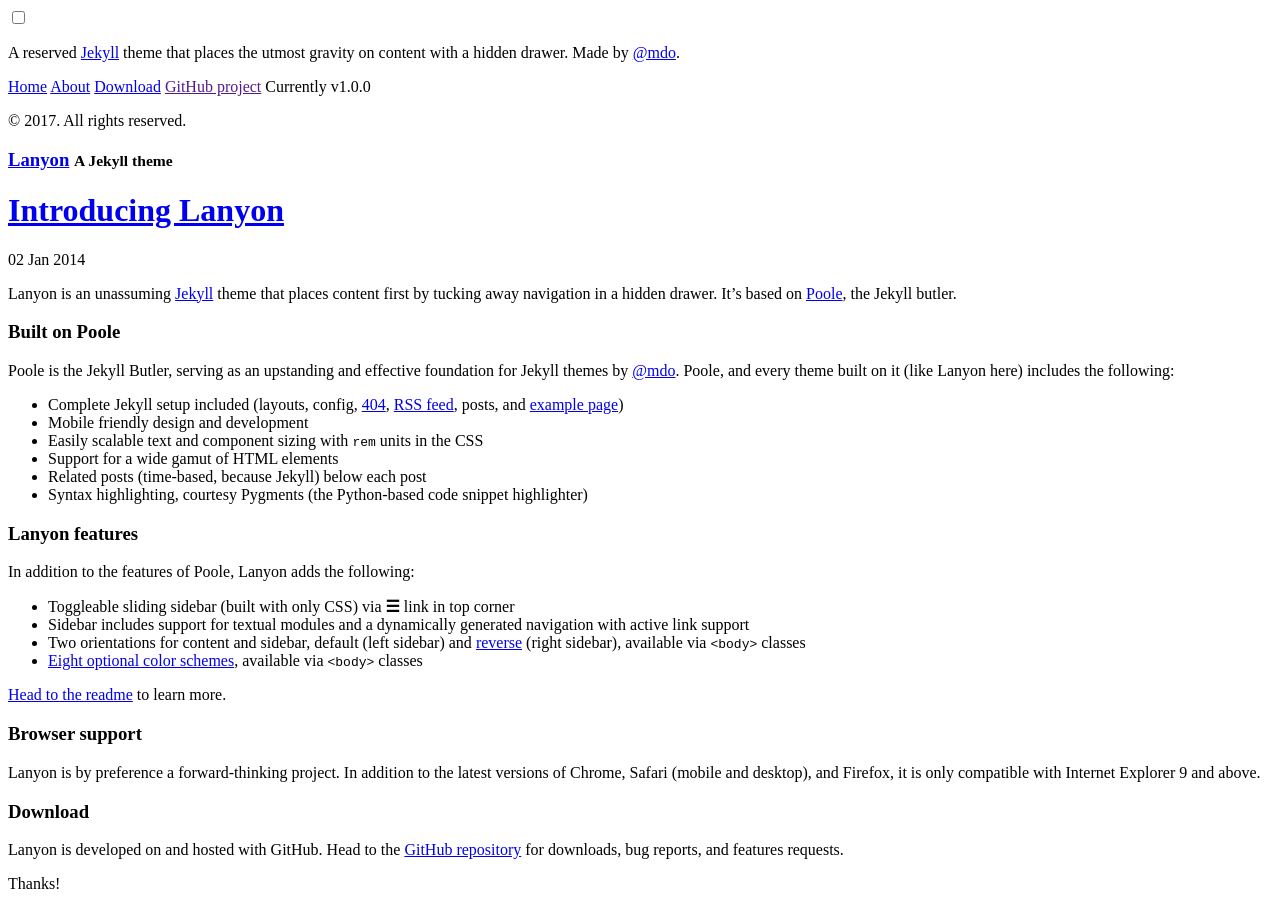
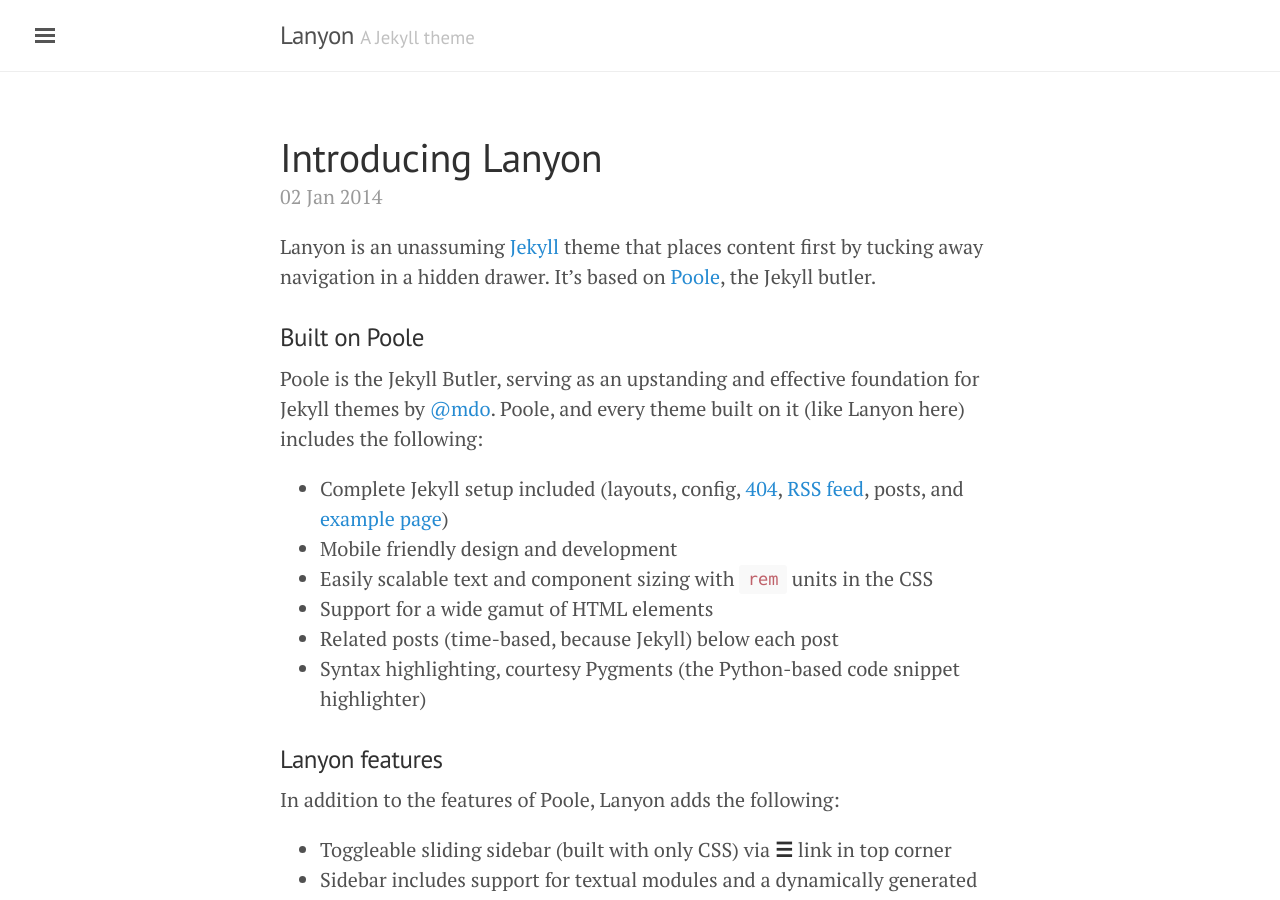
Before and after one commit to Desser/desser.github.io, a Jekyll site: the page built from news/index.html, in a window 1280 px wide and 900 px high. Built offline with Jekyll 4.4.1, drawn with Linux system fonts in a browser that asks for light colours; the list of posts is cut into pages by our own code; part of the change alters nothing that is shown.

```diff
--- a/news/_config.yml
+++ b/news/_config.yml
@@ -9,7 +9,7 @@ title:               Lanyon
 tagline:             'A Jekyll theme'
 description:         'A reserved <a href="http://jekyllrb.com" target="_blank">Jekyll</a> theme that places the utmost gravity on content with a hidden drawer. Made by <a href="https://twitter.com/mdo" target="_blank">@mdo</a>.'
 url:                 http://lanyon.getpoole.com
-baseurl:             'news'
+baseurl:             'https://desser.github.io/news/'
 paginate:            5
 
 # About/contact
```
